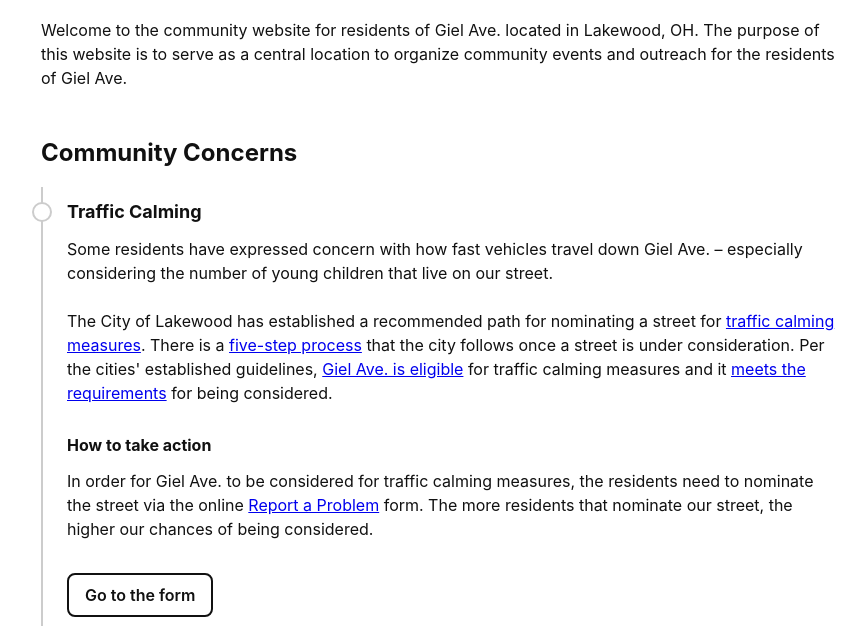
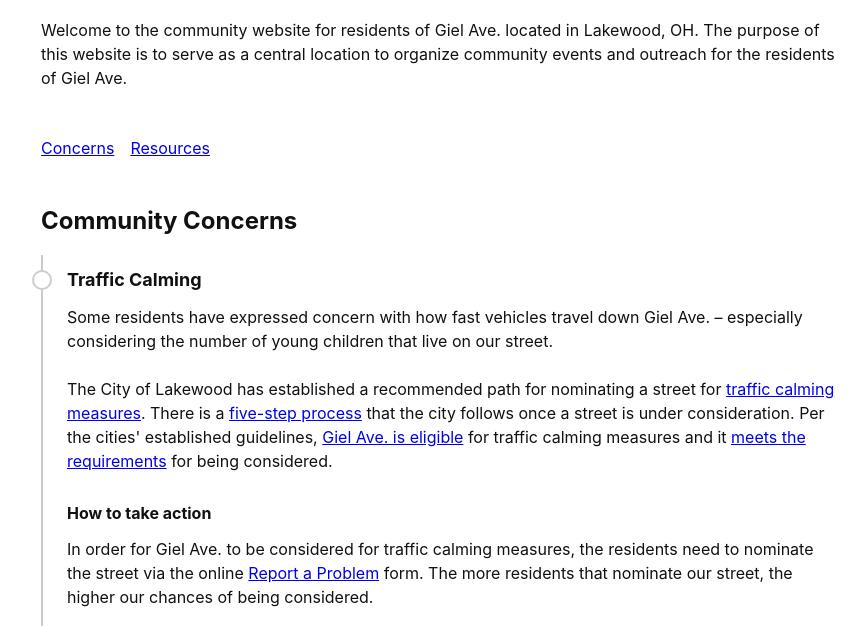
Before and after one commit to derekpcollins/gielave.com, a plain HTML site: page index.html in a window 1280 px wide. Shown: the part 174-800 px from the top of the page, without its empty margins (199-1065 px from the left). Drawn offline with Linux system fonts and the light colour scheme.

Commit message:
Added page navigation

```diff
--- a/assets/css/app.css
+++ b/assets/css/app.css
@@ -61,6 +61,32 @@ h1 {
 		padding: 24px 32px 8px;
 		margin-right: 0;
 		box-shadow: 0 1px 4px rgba(0,0,0,.3);
+	}
+}
+
+
+/* NAV */
+nav {
+	max-width: 800px;
+	margin: 48px auto;
+
+	& > ul {
+		list-style: none;
+		padding: 0;
+		display: flex;
+		flex-direction: row;
+
+		& > li {
+			margin: 0 8px;
+
+			&:first-of-type {
+				margin-left: 0;
+			}
+
+			&:last-of-type {
+				margin-right: 0;
+			}
+		}
 	}
 }
 
--- a/index.html
+++ b/index.html
@@ -28,6 +28,13 @@
 		<section id="intro">
 			<p>Welcome to the community website for residents of Giel Ave. located in Lakewood, OH. The purpose of this website is to serve as a central location to organize community events and outreach for the residents of Giel Ave.</p>
 		</section>
+
+		<nav>
+			<ul>
+				<li><a href="#concerns">Concerns</a></li>
+				<li><a href="#resources">Resources</a></li>
+			</ul>
+		</nav>
 
 		<section id="concerns">
 			<h2>Community Concerns</h2>
```
